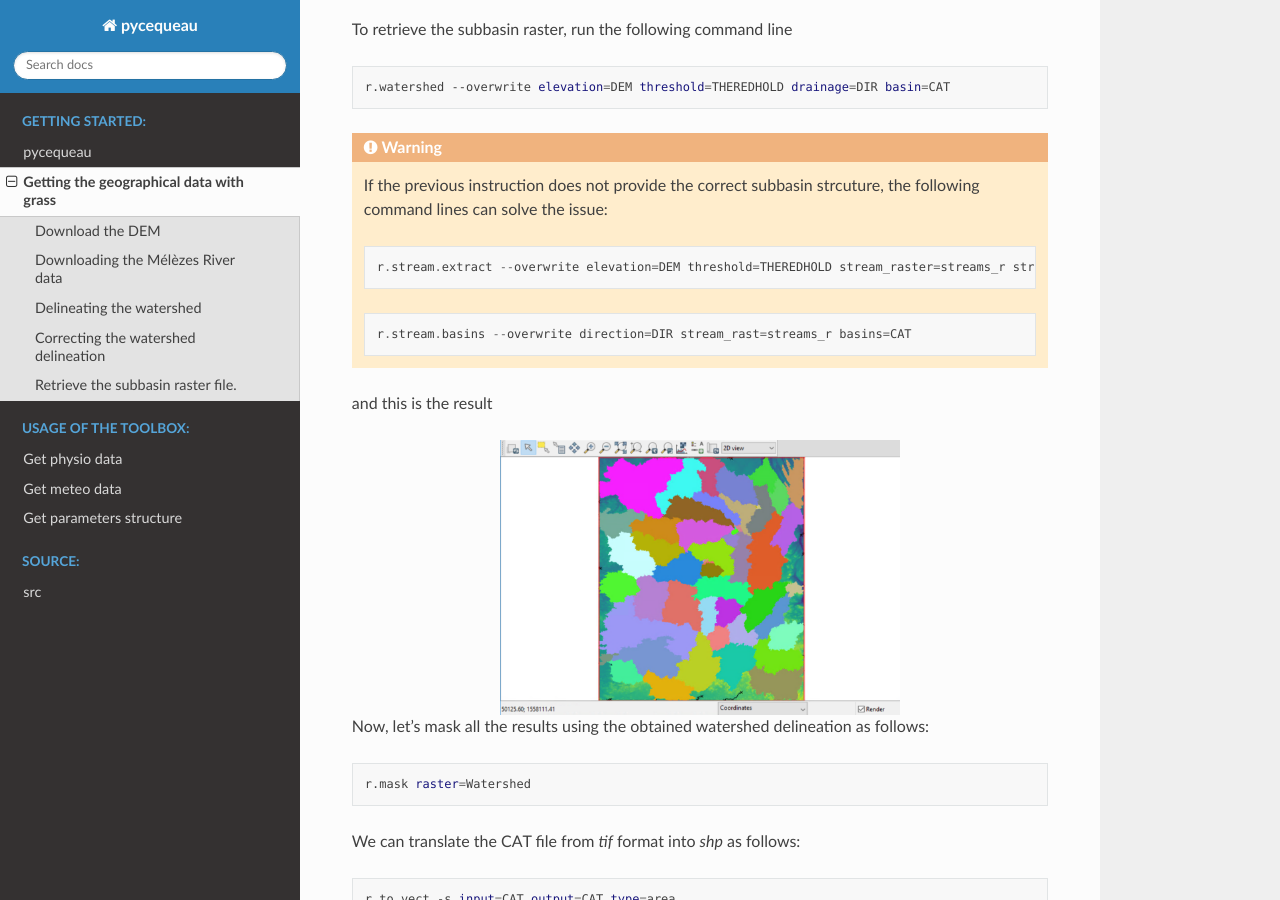
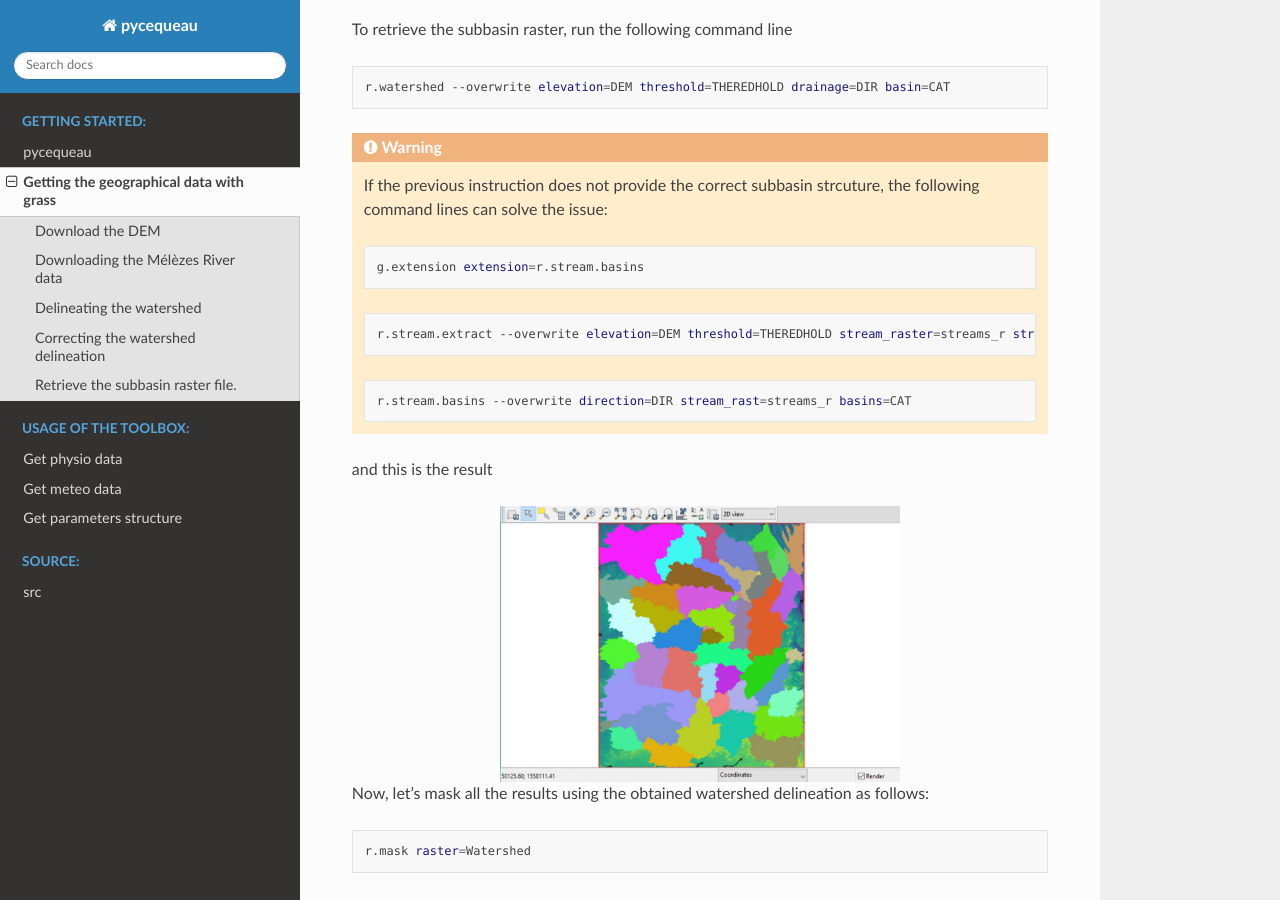
Before and after one commit to erinconv/pycequeau, a Sphinx documentation site: the page built from docs/grass.rst, in a window 1280 px wide and 900 px high, scrolled down 5726 px. Built offline with Sphinx 7.4.7 and the Read the Docs theme 2.0.0, drawn with Linux system fonts in a browser that asks for light colours.

Commit message:
Adding missing line of code in the documentation

```diff
--- a/docs/grass.rst
+++ b/docs/grass.rst
@@ -161,11 +161,15 @@ To retrieve the subbasin raster, run the following command line
 
   If the previous instruction does not provide the correct subbasin strcuture, the following command lines can solve the issue:
 
-  .. code::
+  .. code-block:: bash
+
+    g.extension extension=r.stream.basins
+
+  .. code-block:: bash
 
     r.stream.extract --overwrite elevation=DEM threshold=THEREDHOLD stream_raster=streams_r stream_vector=streams_v direction=DIR
 
-  .. code::
+  .. code-block:: bash
 
     r.stream.basins --overwrite direction=DIR stream_rast=streams_r basins=CAT
 
```
